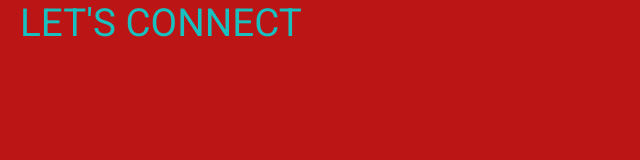
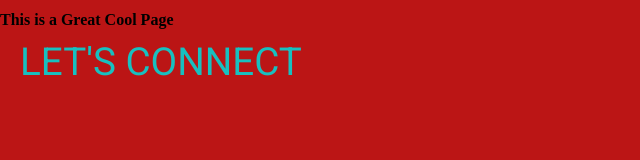
Before and after one commit to Hacking-NASSA-with-HTML/rubber_font-size_with_Rem, a plain HTML site: page index.html in a window 1280 px wide. Shown: the whole page, without its empty margins (0-640 px from the left). Drawn offline with Linux system fonts and the light colour scheme.

Commit message:
feat: add metatags

```diff
--- a/index.html
+++ b/index.html
@@ -5,6 +5,8 @@
     <meta charset="UTF-8">
     <meta http-equiv="X-UA-Compatible" content="IE=edge">
     <meta name="viewport" content="width=device-width, initial-scale=1.0">
+    <meta name="description" content="Awesome cool project" />
+    <meta name="keywords" content="key, key words, some other cool keyword" />
     <title>Test rubber font-size with Rem</title>
     <link rel="apple-touch-icon" sizes="180x180"
         href="https://hacking-nassa-with-html.github.io/The-functioning-of-JS-buttons/apple-touch-icon.png">
@@ -14,6 +16,7 @@
 </head>
 
 <body>
+    <h1>This is a Great Cool Page</h1>
     <p class="home_lets_connect_paragraph">let's connect</p>
 </body>
 
```
